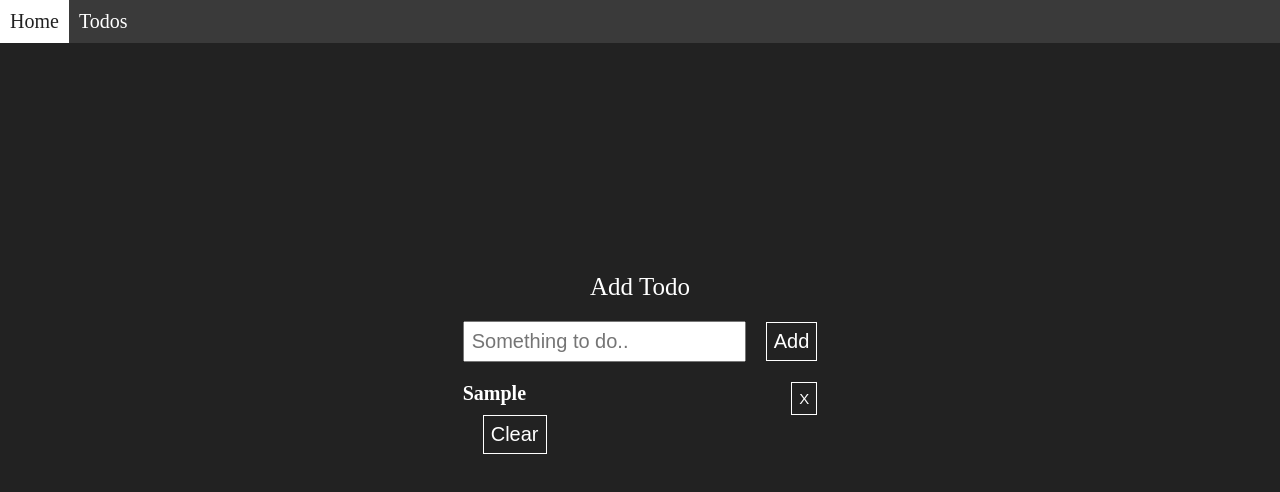
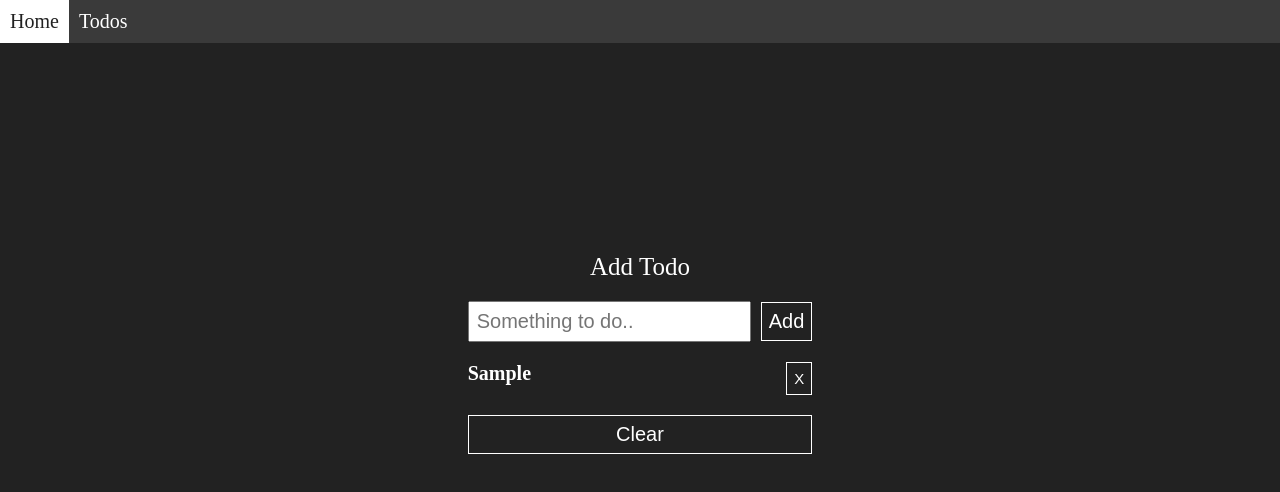
Before and after one commit to Ryan-Solomon/musical-goggles, a React (Create React App) app: page /todos in a window 1280 px wide. Both pictures are taken after typing "Sample" into the empty fields and a click on the button "Add". Shown: the top 492 px of the page. Built offline with nearby package versions, Linux system fonts and the light colour scheme.

Commit message:
customize btn

```diff
--- a/src/components/Todos.tsx
+++ b/src/components/Todos.tsx
@@ -84,7 +84,12 @@ export const Todos = () => {
               onChange={(e) => setTodoTextInput(e.target.value)}
               type='text'
             />
-            <Button size='LARGE' kind='ADD' type='submit'>
+            <Button
+              margin='0px 0px 0px 10px'
+              size='LARGE'
+              kind='ADD'
+              type='submit'
+            >
               Add
             </Button>
           </FormInputAndButton>
@@ -108,7 +113,13 @@ export const Todos = () => {
           })
         )}
         {state.todos.length > 0 && (
-          <Button size='LARGE' kind='CLEAR' onClick={clearTodos}>
+          <Button
+            margin='20px 0px'
+            size='LARGE'
+            width='100%'
+            kind='CLEAR'
+            onClick={clearTodos}
+          >
             Clear
           </Button>
         )}
@@ -149,6 +160,8 @@ const Input = styled.input`
 type TButtonProps = {
   kind: 'REMOVE' | 'ADD' | 'CLEAR';
   size: 'SMALL' | 'MEDIUM' | 'LARGE';
+  width?: string;
+  margin?: string;
 };
 
 const Button = styled.button<TButtonProps>`
@@ -158,12 +171,13 @@ const Button = styled.button<TButtonProps>`
   background: none;
   border: 1px solid white;
   color: white;
-  margin-left: 2rem;
+  margin: ${({ margin }) => margin || '0px'};
   transition: all 0.2s ease;
+  width: ${({ width }) => width || 'auto'};
   &:hover {
     transform: scale(1.05);
     cursor: pointer;
-    border: 1px solid green;
+    border: 1px solid ${({ kind }) => (kind === 'ADD' ? 'green' : 'red')};
   }
 `;
 
```
Also changed, not shown: 1 other file (tests, documents, lock files or other folders).
